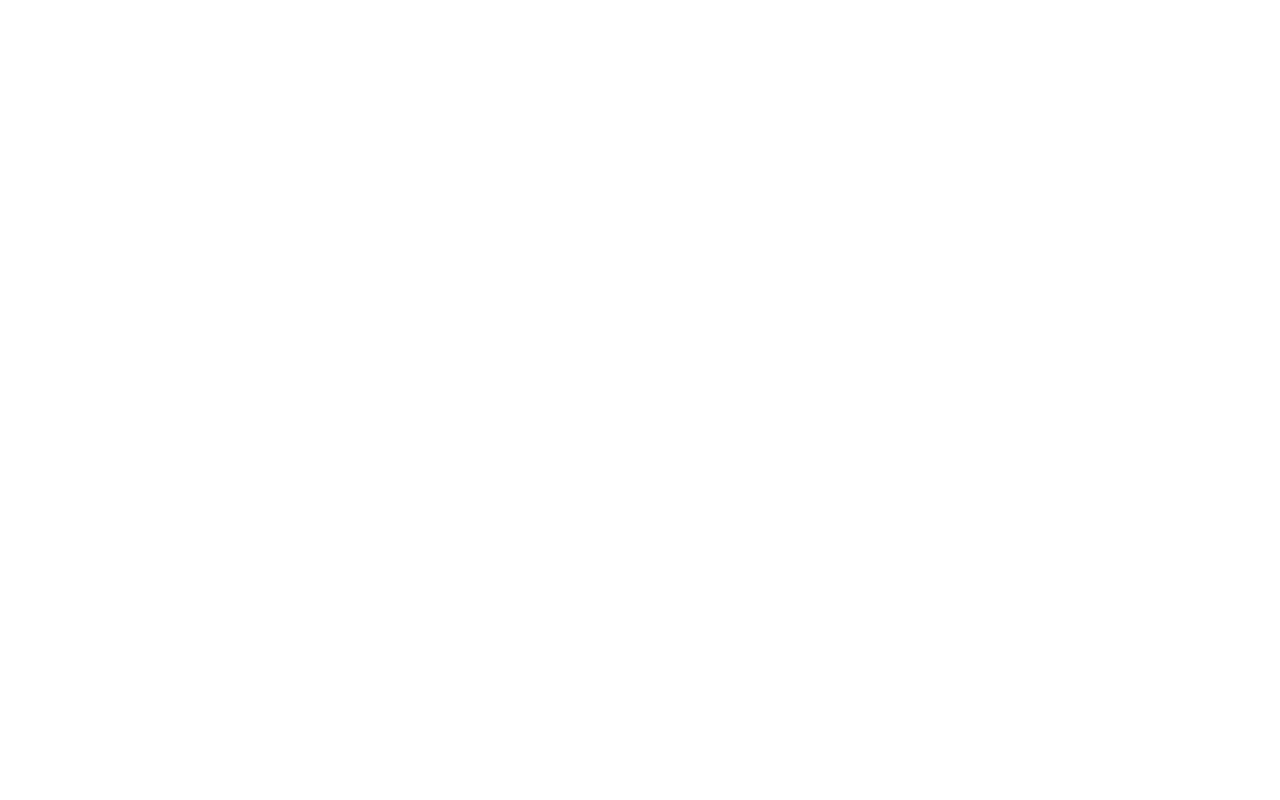
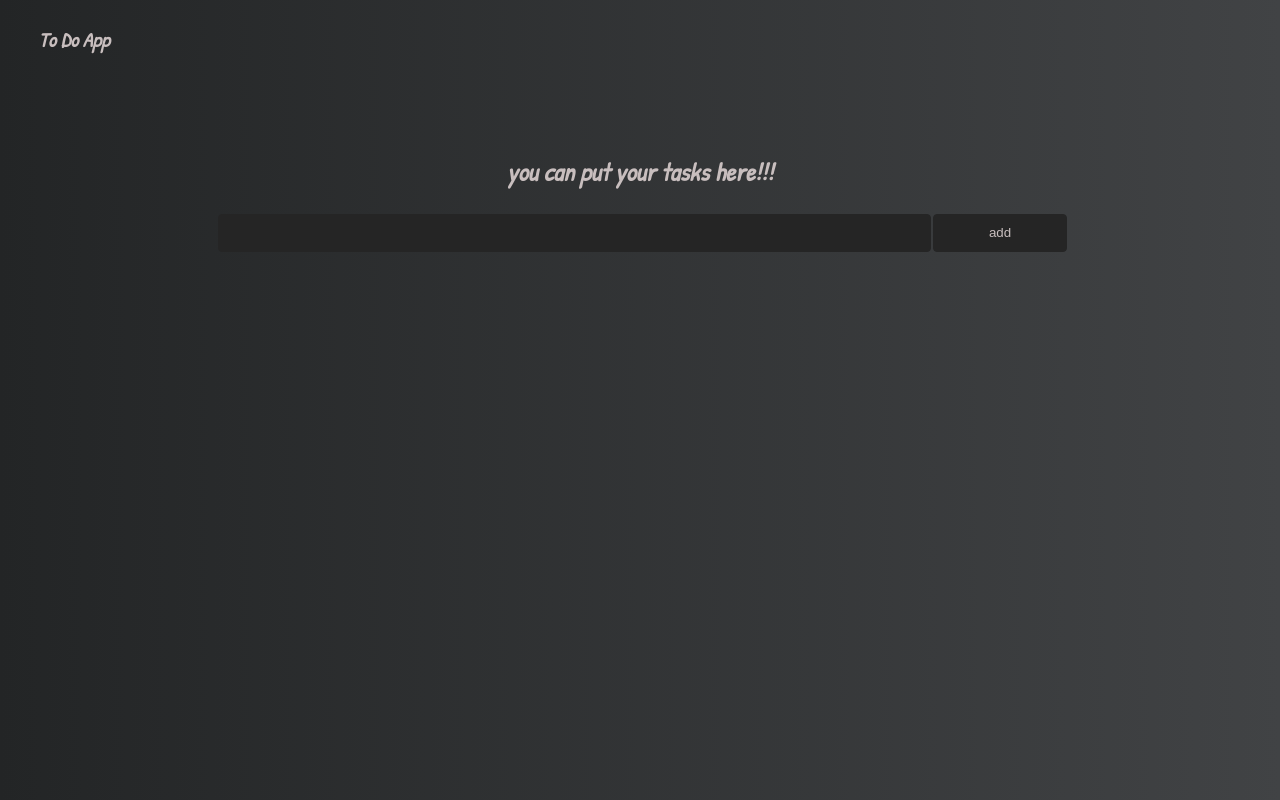
Before and after one commit to ahmedkhilla/Todo-List-App-by-AhmedKhilla, a plain HTML site: page index.html in a window 1280 px wide. Drawn offline with Linux system fonts and the light colour scheme; a web font is replaced by a local one.

Commit message:
building HTML elements and style it relates #2

```diff
--- a/index.html
+++ b/index.html
@@ -8,6 +8,20 @@
     <link rel="stylesheet" href="style.css" />
   </head>
   <body>
+    <header><h2>To Do App</h2></header>
+    <main>
+      <h1 class="heading">you can put your tasks here!!!</h1>
+      <form class="container">
+        <input type="text" class="todo-input" autofocus />
+        <button type="submit" class="todo-btn">add</button>
+      </form>
+      <div class="content container">
+        <ul class="todo-list"></ul>
+      </div>
+    </main>
     <script src="script.js"></script>
   </body>
 </html>
+
+<!-- <input type="text" class="form-control" placeholder="Recipient's username" aria-label="Recipient's username" aria-describedby="button-addon2">
+<button class="btn btn-outline-secondary" type="button" id="button-addon2">Button</button> -->
--- a/style.css
+++ b/style.css
@@ -1,5 +1,87 @@
+@import url("https://fonts.googleapis.com/css2?family=Dongle:wght@300&family=Inter:wght@400;500;700&family=Montserrat&family=Open+Sans:wght@300;500;600;700&family=Patrick+Hand&family=Poppins:wght@400;500;600;700&family=Roboto:wght@300;400;500&family=Work+Sans:wght@200;300;500;600;700;800&display=swap");
+
+html {
+  font-size: 10px;
+}
 * {
   box-sizing: border-box;
   padding: 0;
   margin: 0;
 }
+body {
+  font-family: "Patrick Hand", cursive;
+  background: linear-gradient(to right, #232526, #414345);
+}
+
+header h2 {
+  margin-top: 2%;
+  margin-left: 3%;
+  font-style: italic;
+  font-size: 2rem;
+  color: #c8bebe;
+}
+
+.heading {
+  color: #c8bebe;
+  font-weight: 600;
+  font-size: 2.5rem;
+  text-align: center;
+  margin: 8% auto 25px auto;
+  font-style: italic;
+}
+
+.container {
+  margin-right: auto;
+  margin-left: auto;
+  width: 70%;
+}
+
+form {
+  text-align: center;
+  padding-left: 5px;
+}
+.align-left-icon {
+  width: 20px;
+  height: 20px;
+  /* margin-right: 20px; */
+}
+
+.todo-input {
+  width: 80%;
+  height: 3.8rem;
+  background-color: #252525;
+  border: 1px solid #252525;
+  border-radius: 4px;
+  color: #c8bebe;
+  caret-color: #c8bebe;
+  margin-bottom: 50px;
+  outline: none;
+}
+
+.todo-btn {
+  width: 15%;
+  height: 3.8rem;
+  border: 0.1em solid #252525;
+  border-radius: 4px;
+  font-weight: 300;
+  color: #c8bebe;
+  text-align: center;
+  transition: all 0.2s;
+  background-color: #252525;
+}
+
+.todo-btn:hover {
+  color: #c8bebe;
+  background-color: #25252561;
+}
+
+.content {
+  background-color: #aca4a4;
+  border-radius: 4px;
+}
+
+.todo-list {
+  text-align: center;
+  list-style-type: none;
+  font-size: 3rem;
+}
```
